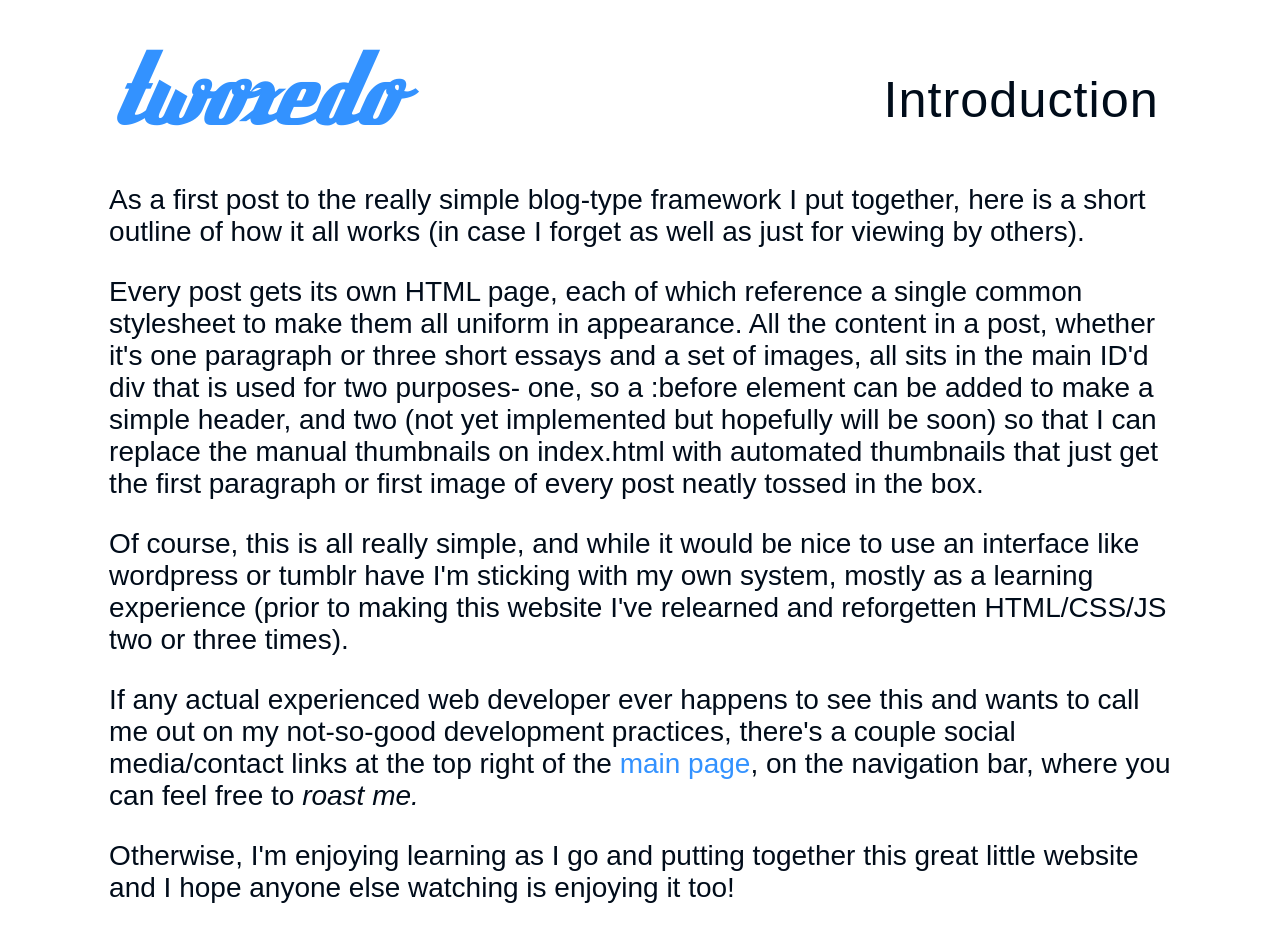
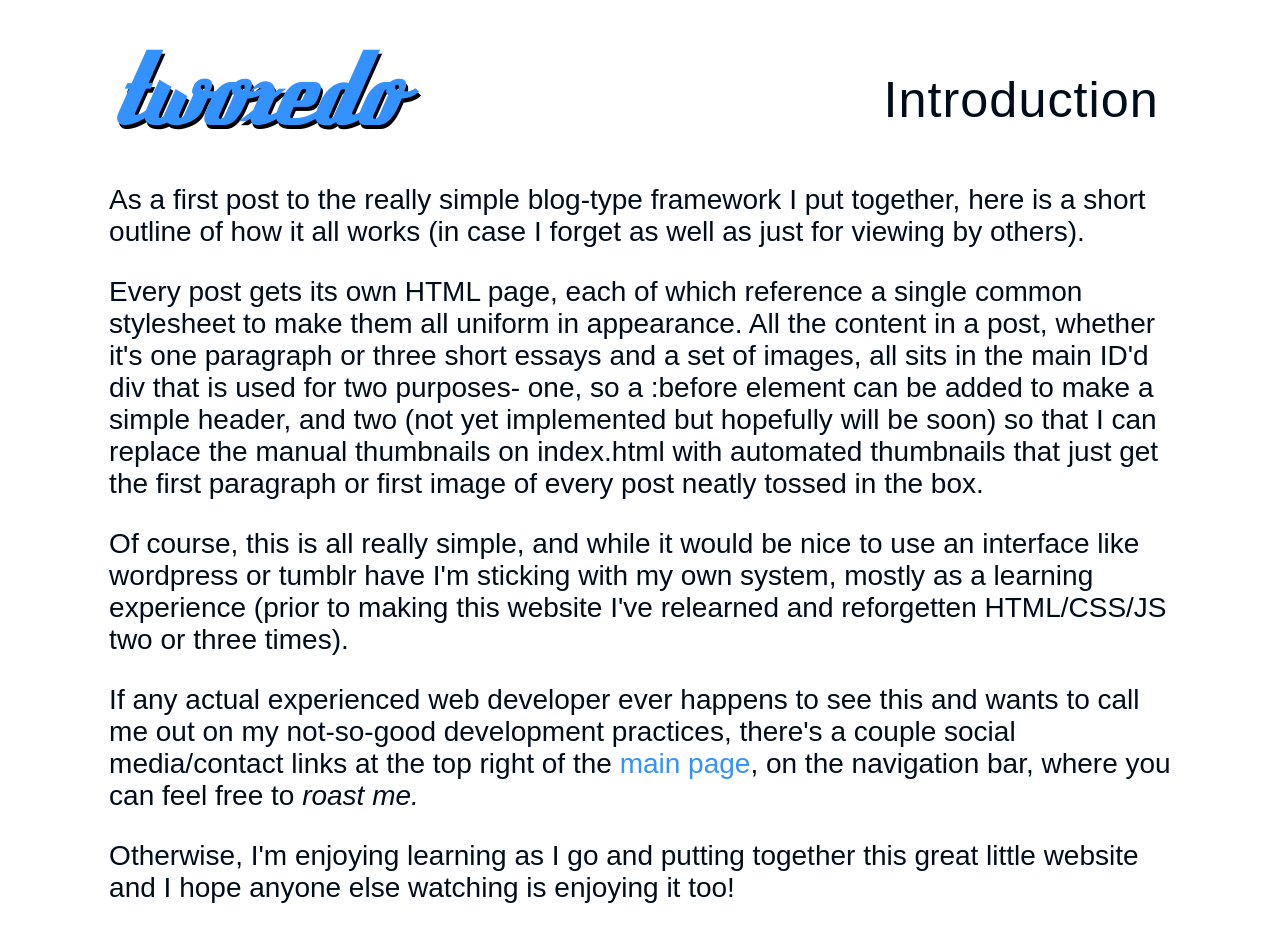
Before and after one commit to twoxedo/twoxedo.github.io, a plain HTML site: page posts/3-25-17.html in a window 1280 px wide. Drawn offline with Linux system fonts and the light colour scheme; a web font is replaced by a local one.

Commit message:
Update postStyle.css

```diff
--- a/posts/postStyle.css
+++ b/posts/postStyle.css
@@ -37,6 +37,7 @@ a:hover {
 	color: #3392ff;
 	font-family: DeftoneStylus, Abel, sans-serif;
 	font-size: 116px;
+	text-shadow: 2px 4px #000000;
 }
 #bodyPostContent {
 	width: 84%;
```
